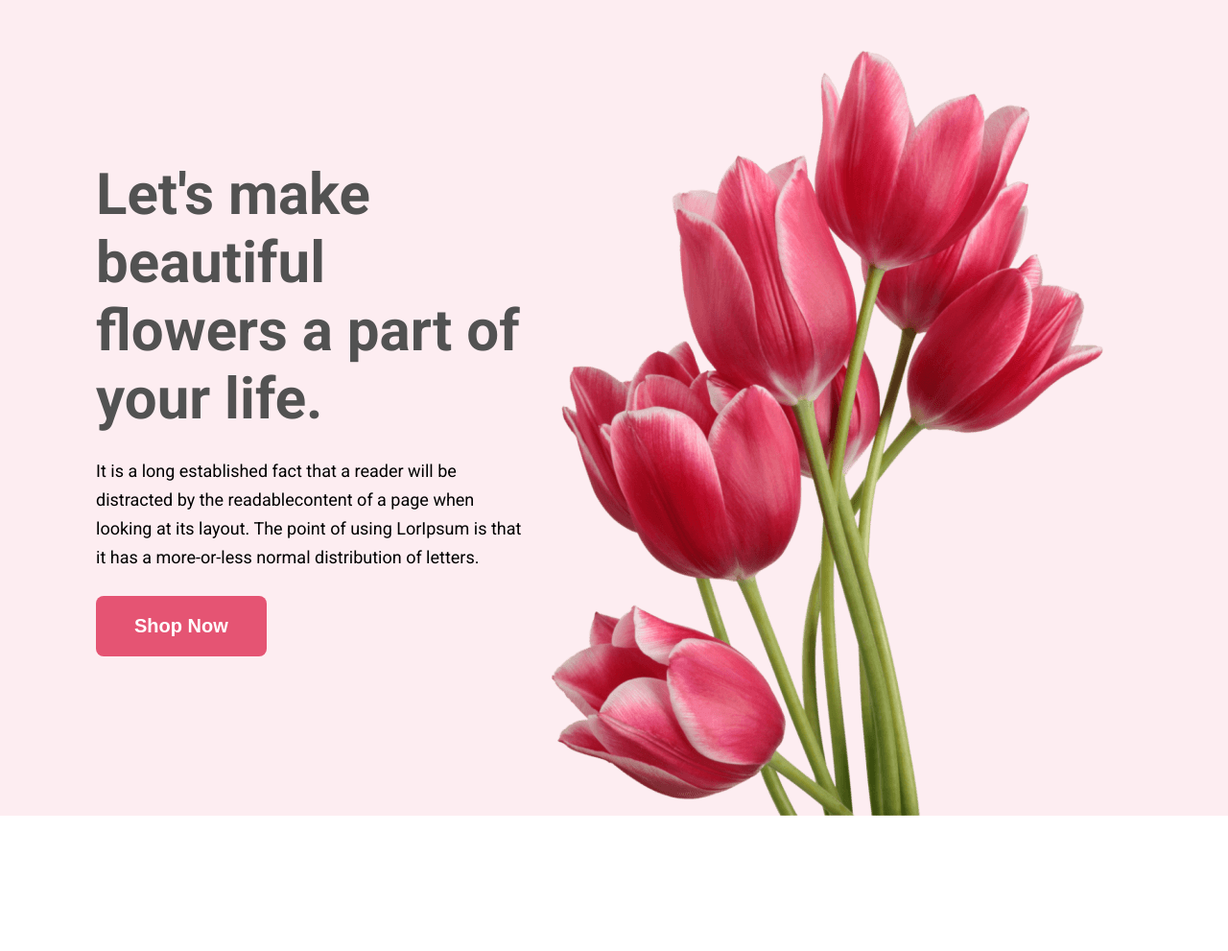
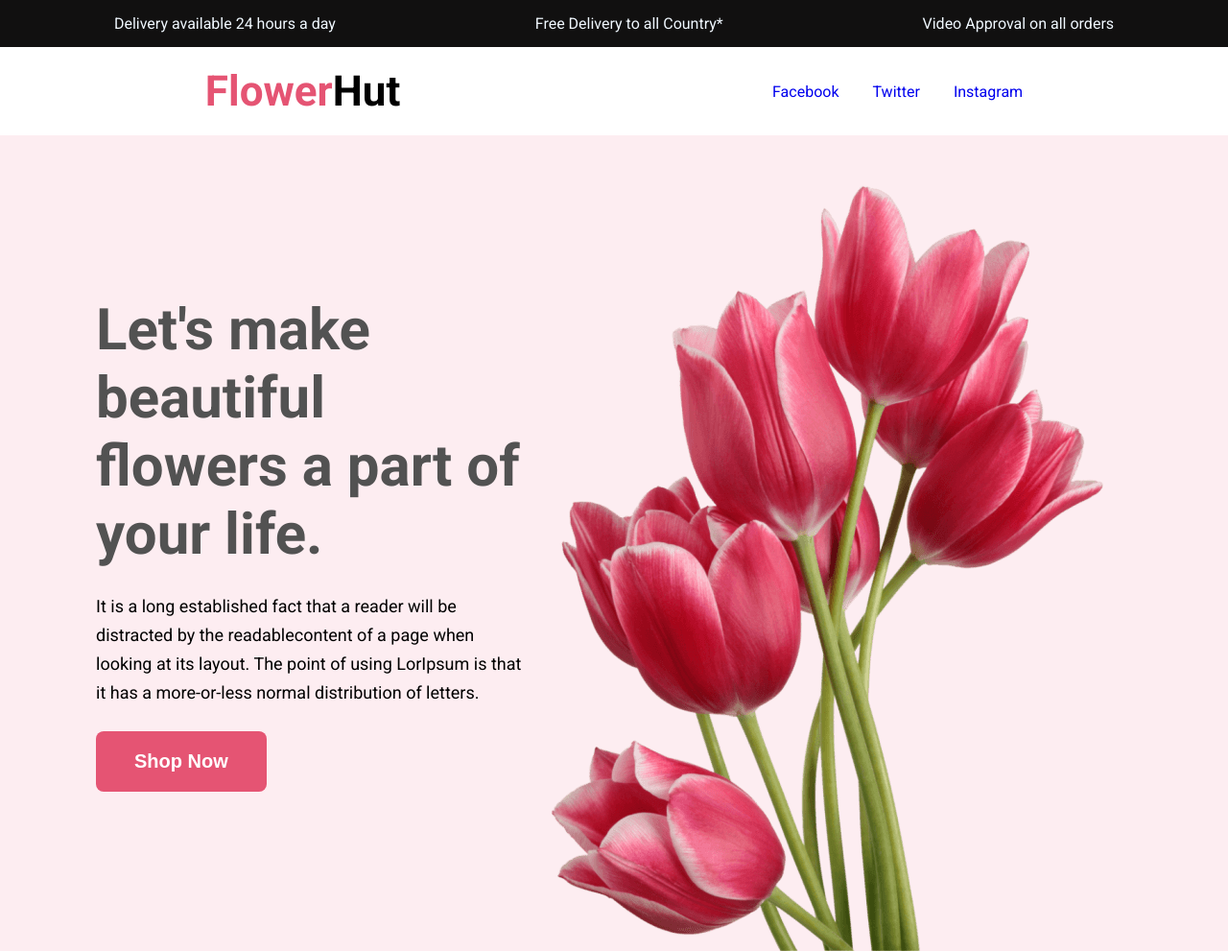
Before and after one commit to NHossen/Flower-shop-, a plain HTML site: page index.html in a window 1280 px wide. Shown: the top 991 px of the page at 96% size. Drawn offline with Linux system fonts and the light colour scheme.

Commit message:
header section include

```diff
--- a/index.html
+++ b/index.html
@@ -17,7 +17,24 @@
 
 
     <header>
+        <div class="delivery-info">
+            <p>Delivery available 24 hours a day</p>
+            <p>Free Delivery to all Country*</p>
+            <p>Video Approval on all orders</p>
+        </div>
+        <div class="header-brand">
+            <div class="brand-title">
+                <h1><span>Flower</span>Hut</h1>
+            </div>
+            <div class="social-connection">
+                <ul>
+                    <li><a href="#">Facebook</a></li>
+                    <li><a href="#">Twitter</a></li>
+                    <li><a href="#">Instagram</a></li>
+                </ul>
+            </div>
 
+        </div>
     </header>
 
 
@@ -139,9 +156,9 @@
 
     <footer>
         <div class="flower-shop">
-            <h1><span>Flower</span>Shop</h1>
+            <h1><span>Flower</span>Hut</h1>
             <p class="pera">It is a long established fact that a reader will be distracted by the readable content of a page when looking at its layout.</p>
-            <p class="copyright">@2023, FlowerShop.com. All rights reserved.</p>
+            <p class="copyright">@2023, FlowerHut.com. All rights reserved.</p>
 
         </div>
 
--- a/styles.css
+++ b/styles.css
@@ -7,6 +7,36 @@
 
 body{
     font-family: 'Roboto', sans-serif;
+}
+
+/* header section */
+
+.delivery-info{
+    display: flex;
+    justify-content: space-around;
+    background-color: #111010;
+    color: aliceblue;
+    padding: 15px;
+}
+
+/* brand header */
+.brand-title h1{
+    font-size: 44px;
+}
+
+.header-brand{
+    display: flex;
+    justify-content: space-around;
+    align-items: center;
+    padding: 20px;
+}
+.social-connection ul{
+    display: flex;
+    gap: 35px;
+    list-style: none;
+}
+.social-connection li a{
+    text-decoration: none;
 }
 
 /* Banner section */
```
